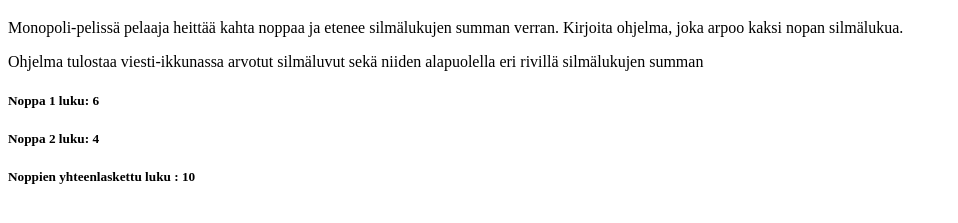
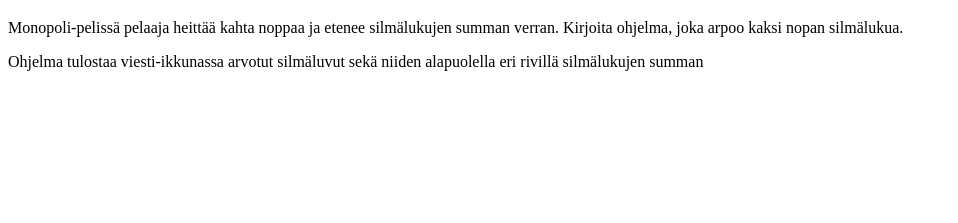
Before and after one commit to Saukho/webtekniikka, a plain HTML site: page esimerkit/1 vvOhjelmat/teht8.html in a window 1280 px wide. Shown: the part 61-284 px from the top of the page, without its empty margins (0-958 px from the left). Drawn offline with Linux system fonts and the light colour scheme.

Commit message:
teht8.html

```diff
--- a/esimerkit/1 vvOhjelmat/teht8.html
+++ b/esimerkit/1 vvOhjelmat/teht8.html
@@ -11,12 +11,9 @@
 </body>
 <script>
     'use strict';
-
     let noppa1 = 1 + Math.floor(Math.random() * 6);
     let noppa2 = 1 + Math.floor(Math.random() * 6);
     let tulos = noppa1 + noppa2;
-    document.write("<h5>Noppa 1 luku: " + noppa1+ " </h5>")
-    document.write("<h5>Noppa 2 luku: " + noppa2+ " </h5>")
-    document.write("<h5>Noppien yhteenlaskettu luku : " + tulos + "</h5>")
+    alert("Noppa 1: " + noppa1 + "\n" +  "Noppa 2: " + noppa2 + "\nNiiden tulo on " + tulos)
 </script>
 </html>
```
